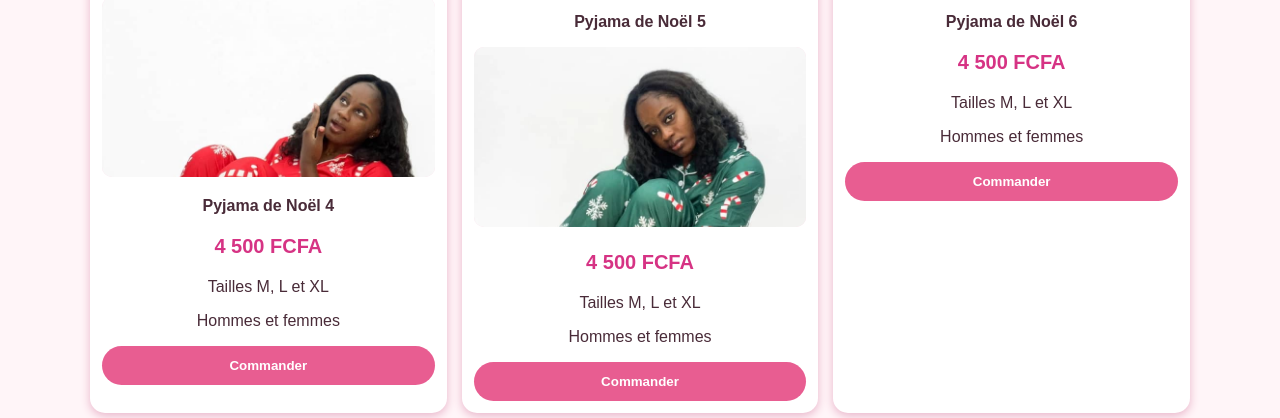
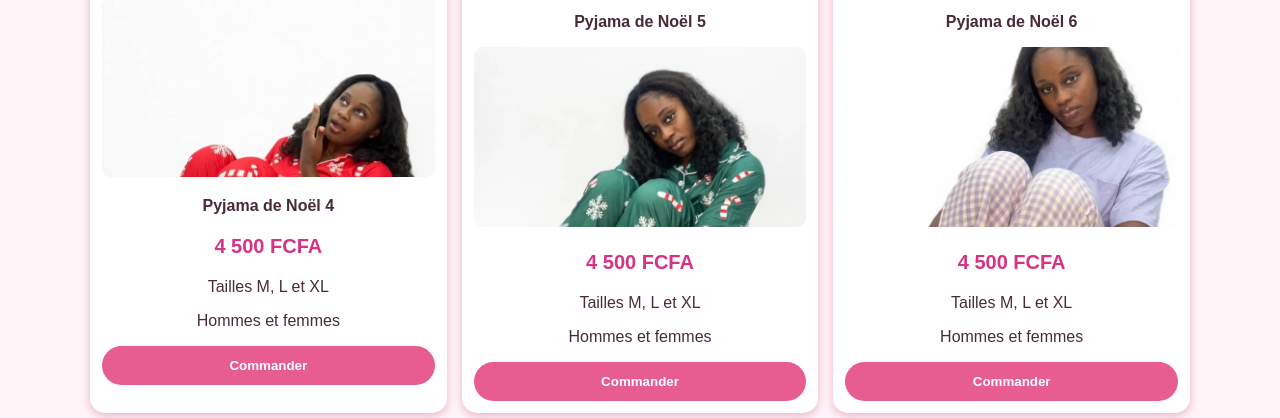
Before and after one commit to pyjamasbymichelle/pyjama-by-Michelle, a plain HTML site: page index.html in a window 1280 px wide. Shown: the part 1054-1472 px from the top of the page. Drawn offline with Linux system fonts and the light colour scheme.

Commit message:
Update index.html

```diff
--- a/index.html
+++ b/index.html
@@ -525,7 +525,7 @@ footer a {
       <img src="images/noel6.jpg" alt="Pyjama Noël 6">
 
       <h3>Pyjama de Noël 6</h3>
-
+<img src="1ec437d4-7395-4ff9-8eb1-d474ff18119f.jpeg" alt="Pyjama de Noël 6">
       <p class="prix">4 500 FCFA</p>
 
       <p>Tailles M, L et XL</p>
```
